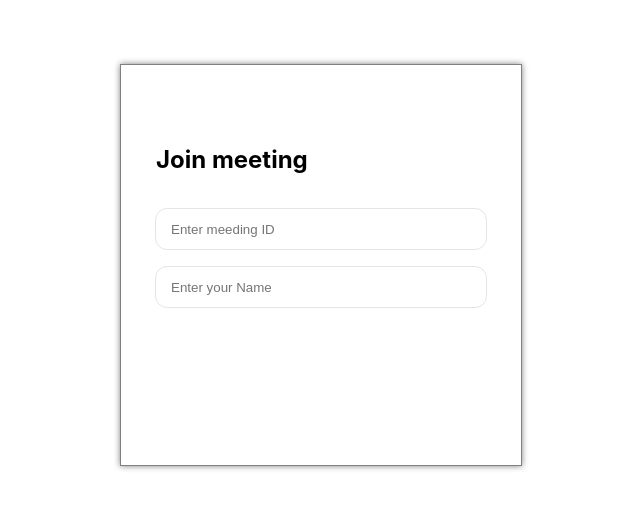
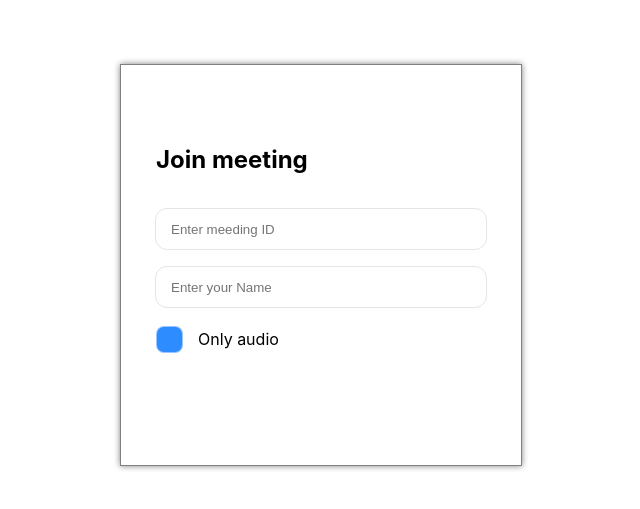
Before and after one commit to talam1992/WebRTC-Group-Video-Chat, a React (Create React App) app in the folder group-video-chat/: page /join-room in a window 1280 px wide. Shown: the part 135-644 px from the top of the page, without its empty margins (319-959 px from the left). Built offline with nearby package versions, Linux system fonts and the light colour scheme.

Commit message:
Adding only with audio checkbox

```diff
--- a/group-video-chat/src/JoinRoomPage/JoinRoomContent.js
+++ b/group-video-chat/src/JoinRoomPage/JoinRoomContent.js
@@ -1,9 +1,11 @@
 import React, { useState } from 'react';
 import { connect } from 'react-redux';
+import { setConnectOnlyWithAudio } from '../store/actions';
 import JoinRoomInputs from './JoinRoomInputs';
+import OnluWithAudioCheckbox from './OnluWithAudioCheckbox';
 
 const JoinRoomContent = (props) => {
-    const { isRoomHost } = props;
+    const { isRoomHost, setConnectOnlyWithAudioAction, connectOnlyWithAudio } = props;
 
 
     const [roomIdValue, setRoomIdValue] = useState("");
@@ -17,12 +19,19 @@
           setNameValue={setNameValue}
           isRoomHost={isRoomHost}
           />
+          <OnluWithAudioCheckbox
+          setConnectOnlyWithAudio={setConnectOnlyWithAudioAction}
+          connectOnlyWithAudio={connectOnlyWithAudio}
+          />
         </>
     );
 };
 
 const mapDispatchToProps = (dispatch) => {
-    return {};
+    return {
+        setConnectOnlyWithAudioAction: (onlyWithAudio) =>
+        dispatch(setConnectOnlyWithAudio(onlyWithAudio))
+    };
 };
 
 const mapStoreStateToProps = (state) => {
--- /dev/null
+++ b/group-video-chat/src/JoinRoomPage/OnluWithAudioCheckbox.js
@@ -0,0 +1,25 @@
+import React from 'react';
+
+import CheckImg from '../resources/images/check.png'
+
+const OnluWithAudioCheckbox = (props) => {
+    const { connectOnlyWithAudio, setConnectOnlyWithAudio } = props;
+
+    const handleConnectionTypeChange = () => {
+        setConnectOnlyWithAudio(!connectOnlyWithAudio);
+    };
+
+    return <div className="checkbox_container">
+        <div
+        className="checkbox_connection"
+        onClick={handleConnectionTypeChange}
+        >
+            {connectOnlyWithAudio && (
+                <img className="checkbox_image" src={CheckImg}></img>
+            )}
+        </div>
+        <p className="checkbox_container_paragraph">Only audio</p>
+    </div>
+};
+
+export default OnluWithAudioCheckbox;
--- a/group-video-chat/src/store/actions.js
+++ b/group-video-chat/src/store/actions.js
@@ -1,6 +1,7 @@
 const Actions = {
     SET_IS_ROOM_HOST: 'SET_IS_ROOM_HOST',
-    SET_IDENTITY: 'SET_IDENTITY'
+    SET_IDENTITY: 'SET_IDENTITY',
+    SET_CONNECT_ONLY_WITH_AUDIO: 'SET_CONNECT_ONLY_WITH_AUDIO'
 }
 
 export const setIdentity = (identity) => {
@@ -17,4 +18,11 @@
     };
 };
 
+export const setConnectOnlyWithAudio = (onlyWithAudio) => {
+    return {
+        type: Actions.SET_CONNECT_ONLY_WITH_AUDIO,
+        onlyWithAudio
+    };
+};
+
 export default Actions;
--- a/group-video-chat/src/store/reducer.js
+++ b/group-video-chat/src/store/reducer.js
@@ -3,6 +3,7 @@
 const initState = {
   identity: "",
   isRoomHost: false,
+  connectOnlyWithAudio: false,
 };
 
 const reducer = (state = initState, action) => {
@@ -17,6 +18,11 @@
         ...state,
         isRoomHost: action.isRoomHost,
       };
+    case Actions.SET_CONNECT_ONLY_WITH_AUDIO:
+      return {
+        ...state,
+        connectOnlyWithAudio: action.onlyWithAudio,
+      };
     default:
       return state;
   }
```
Also changed, not shown: group-video-chat/src/resources/images/check.png (added).
